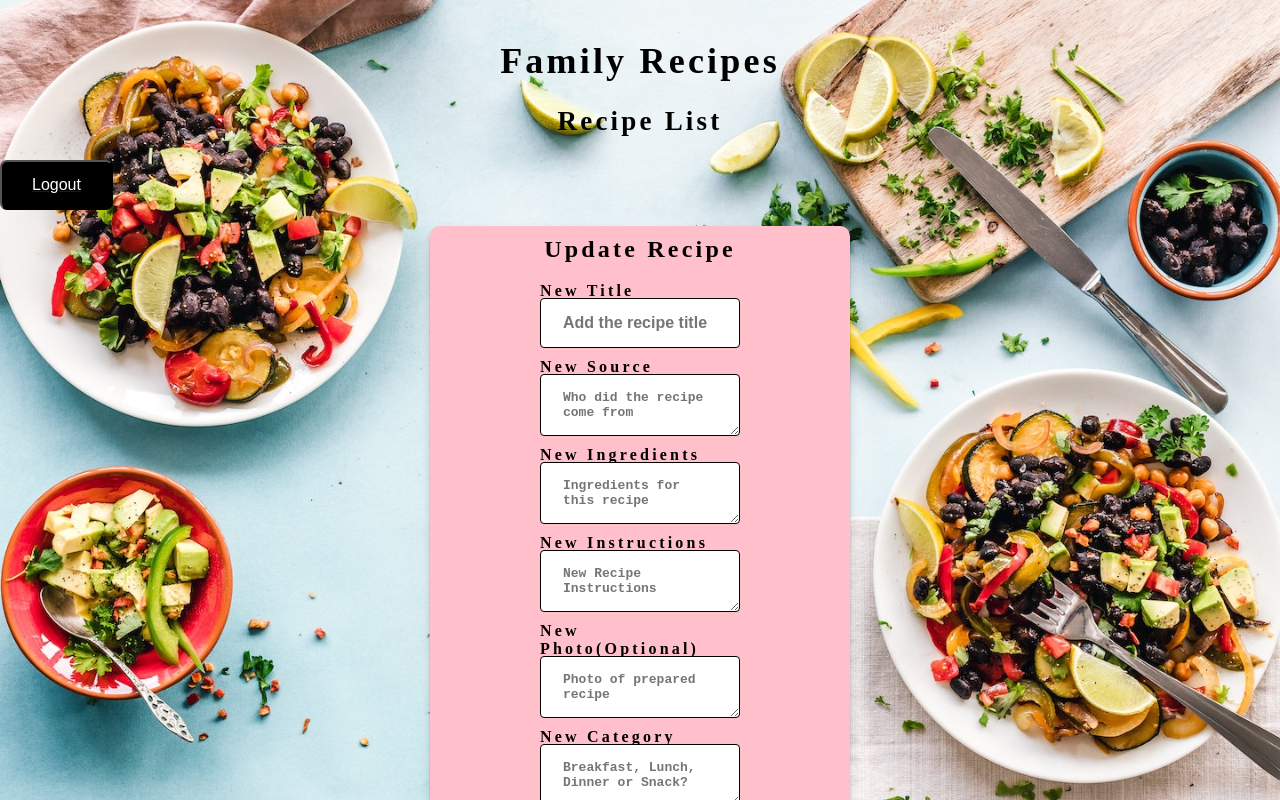
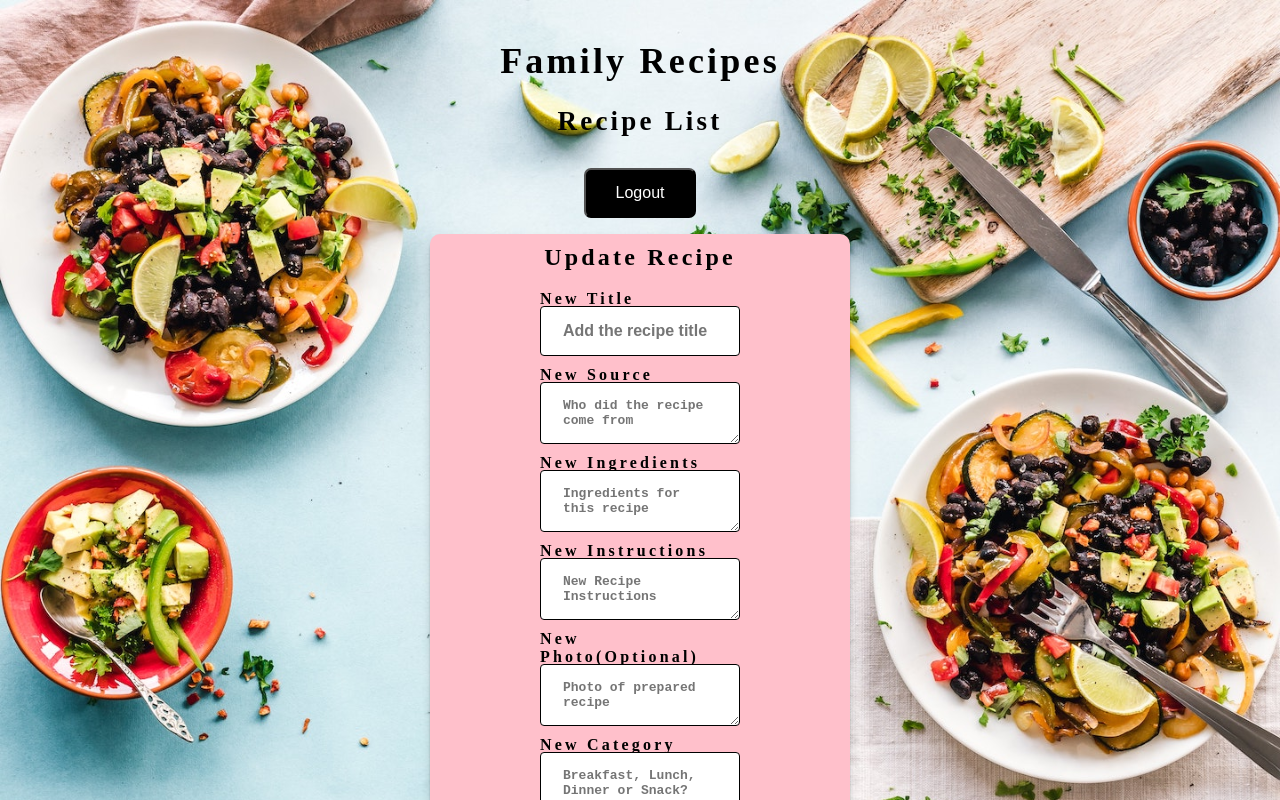
Before and after one commit to Secret-Family-Recipes-Cookbook-6/FrontEnd, a React (Create React App) app: page /protected in a window 1280 px wide. Shown: the top 800 px of the page. Built offline with nearby package versions, Linux system fonts and the light colour scheme; no server answers; sample sign-in values are in the browser's storage.

Commit message:
fixed styling on logout button

```diff
--- a/src/components/Logout.js
+++ b/src/components/Logout.js
@@ -3,7 +3,7 @@ import { Link } from "react-router-dom";
 
 const Logout = () => {
    return(
-      <Link to="/login"><button className="recipe-list" type="submit" onClick={() => localStorage.removeItem("token")}>Logout</button></Link>
+      <Link to="/login"><button type="submit" onClick={() => localStorage.removeItem("token")}>Logout</button></Link>
    )
 }
 
```
